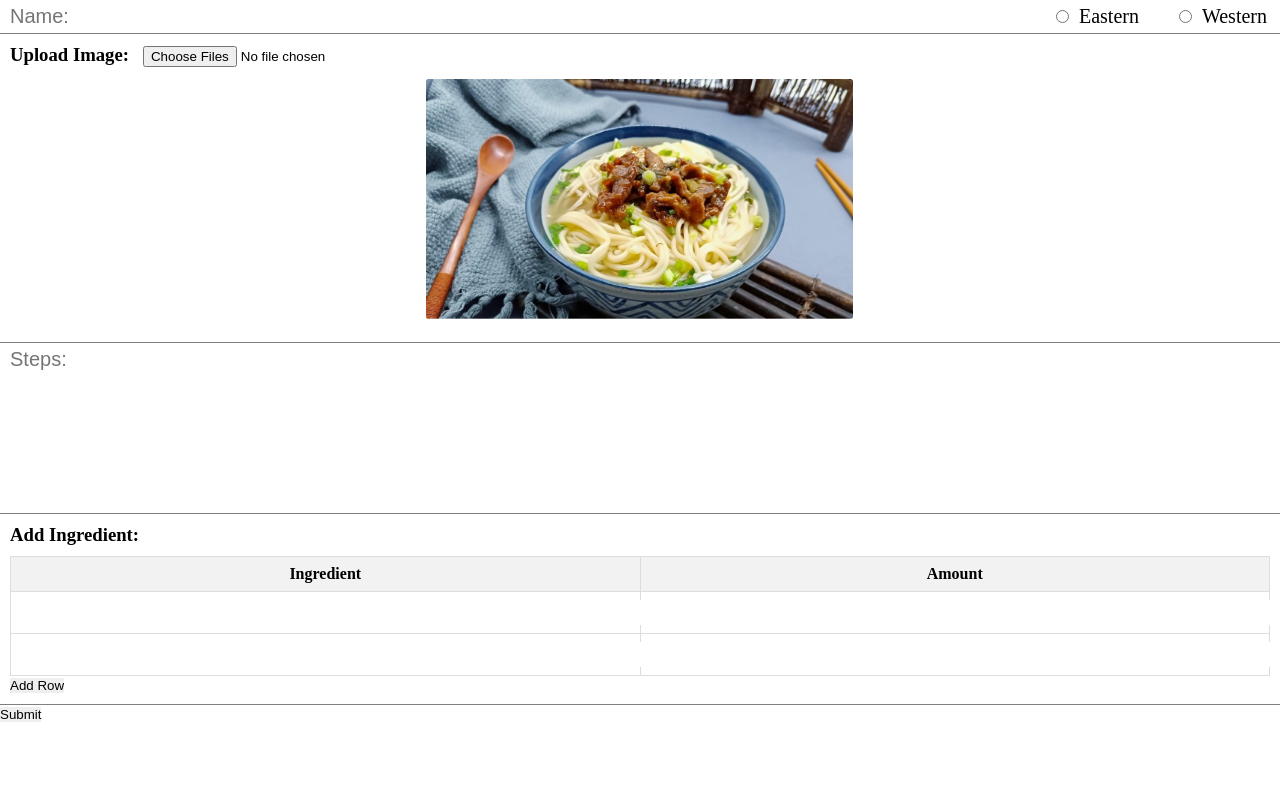
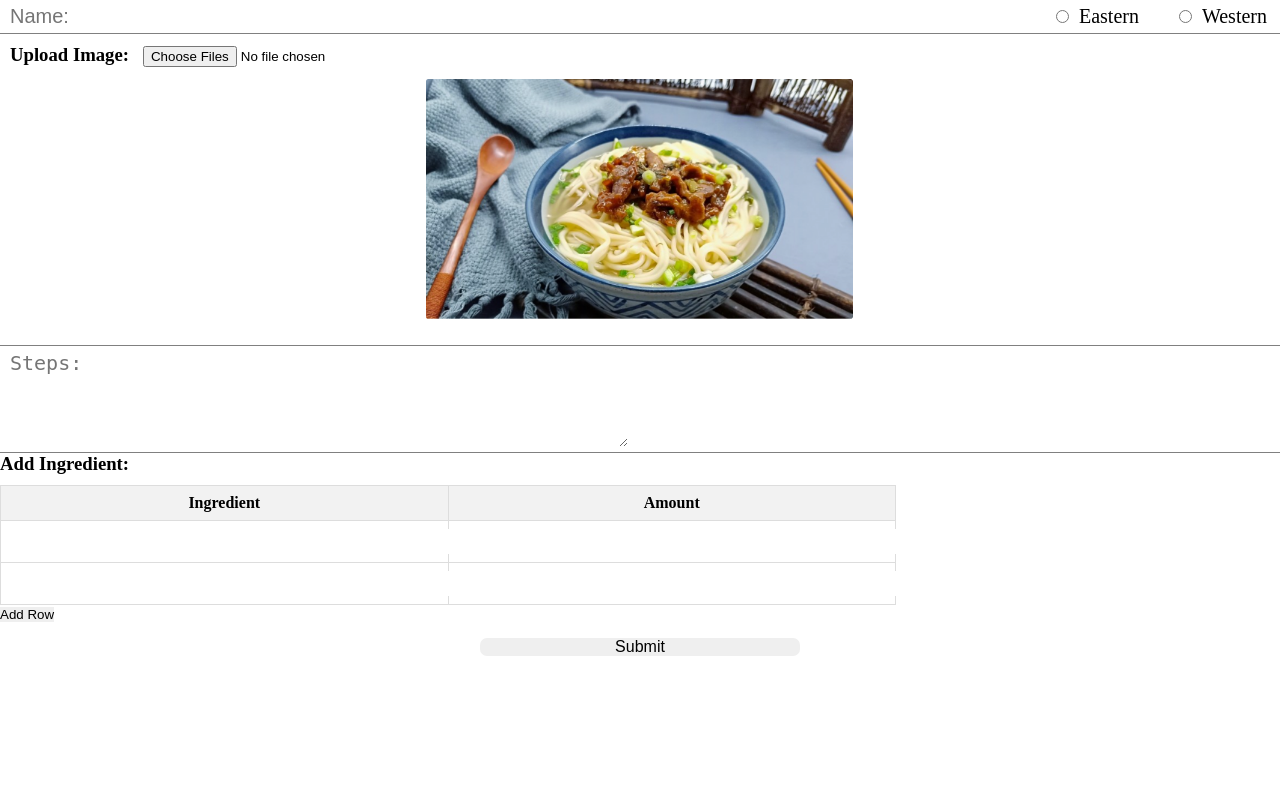
Before and after one commit to Lzyyy12/COMP3019J-Group11, a Flask app: template Recipe Web/apps/templates/edit_recipe.html in a window 1280 px wide. Run offline with Flask 3, Linux system fonts and the light colour scheme; the template is opened without the code that fills it, so the values that code supplies are empty; parts of the project's set-up code (start-up, migrations or seed data) failed here and were passed over.

Commit message:
modify post page

```diff
--- a/Recipe Web/apps/static/css/post.css
+++ b/Recipe Web/apps/static/css/post.css
@@ -1,3 +1,20 @@
+:root {
+  --transition: 0.3s ease-in-out all;
+}
+
+.img {
+  width: 100%;
+  display: block;
+  object-fit: cover;
+}
+html, body {
+  height: 100%; /* 确保 html 和 body 元素占满整个视口 */
+  overflow-y: auto; /* 允许在 Y 轴出现滚动条 */
+}
+.page {
+
+  min-height: calc(100vh - (6rem + 4rem));
+}
 .header {
   display: flex; /* 使用 Flexbox 布局 */
   justify-content: space-between; /* 两端对齐，中间留空 */
@@ -40,7 +57,7 @@
 .upload_picture {
     border-bottom: 1px solid gray;
     padding: 10px;
-    height:18rem/* 新添加的内边距 */
+    /* 新添加的内边距 */
 }
 
 .upload_picture h3 {
@@ -52,7 +69,7 @@
     display: inline-block; /* 使按钮和 h3 在同一行 */
     vertical-align:center;
     width: 15%;
-    height: 25px;
+
     border-radius: 7px;
     /* 对齐到顶部 */
 }
@@ -67,7 +84,7 @@
 .recipe-img {
   height: 15rem;
   border-radius: var(--borderRadius);
-  display: block; /* 图片作为块级元素 */
+  margin-bottom: 1rem;
 }
 
 /*@media screen and (min-width: 576px) {*/
@@ -82,7 +99,7 @@
   justify-content: space-between; /* 两端对齐，中间留空 */
   border-bottom: 1px solid gray; /* 添加黑色边框 */
   padding: 5px; /* 添加一些内边距，让布局更加美观 */
-    height: 10rem;/* 垂直居中对齐子元素 */
+    /* 垂直居中对齐子元素 */
 }
 .context{
    margin-right: 20px; /* 添加右边距 */
@@ -97,15 +114,17 @@
 /*}*/
 
 .add_ingredient{
-    border-bottom: 1px solid gray;
-    padding: 10px;
+  overflow-y: auto;
+    /* 内容超出时显示垂直滚动条 */
+}
     /* 新添加的内边距 */
-}
+
 
 /* 为整个表格添加边框样式 */
 #ingredientsTable {
+    overflow: auto;
   border-collapse: collapse; /* 确保边框之间没有空隙 */
-  width: 100%; /* 表格宽度 */
+  width: 70%; /* 表格宽度 */
   margin-top: 10px; /* 表格上方的边距 */
 }
 
@@ -145,7 +164,31 @@
   margin-top: 15px;
     font-size: 16px;
     width: 25%;
-    height: 40px;
+
     border-radius: 7px;
     /* 或足够的边距以适当分隔上传区域和提交按钮 */
 }
+
+.page-footer {
+  text-align: center;
+  height: 4rem;
+  display: flex;
+  align-items: center;
+  justify-content: center;
+  background: var(--black);
+  color: var(--white);
+}
+
+.page-footer h5 {
+  margin-top: 0;
+  margin-bottom: 0;
+}
+
+.page-footer p {
+  margin-bottom: 0;
+}
+
+.page-footer .footer-logo,
+.page-footer a {
+  color: var(--primary-500);
+}
--- a/Recipe Web/apps/static/js/recipe.js
+++ b/Recipe Web/apps/static/js/recipe.js
@@ -33,7 +33,6 @@ function search() {
         }
     });
 }
-
 document.addEventListener('DOMContentLoaded', function() {
   // 获取添加行按钮
   var addButton = document.getElementById('addRowButton');
--- a/Recipe Web/apps/templates/edit_recipe.html
+++ b/Recipe Web/apps/templates/edit_recipe.html
@@ -17,6 +17,7 @@
 </style>
 
 <body>
+ <main class="page">
   <form action="{{ url_for('recipe.edit_recipe') }}" method="post" enctype="multipart/form-data">
     <div class="header">
         <input type="text" id="recipe_name" name="recipe_name" value="" class="name_input" placeholder="Name:" />
@@ -40,14 +41,14 @@
     </div>
 </div>
 
-      <div class="text">
-    <input type="text" id="recipe_context" name="recipe_description" value="" class="context" placeholder="Steps:" />
-</div>
+   <div class="text">
+  <textarea id="recipe_context" name="recipe_context" class="context" placeholder="Steps:" rows="4" cols="50"></textarea>
+    </div>
 
 
     <div class="add_ingredient">
   <h3>Add Ingredient:</h3>
-  <table id="ingredientsTable">
+  <table id="ingredientsTable" class="ingredientsTable">
     <thead>
       <tr>
         <th>Ingredient</th>
@@ -68,10 +69,11 @@
   <button type="button" id="addRowButton">Add Row</button>
 </div>
 
-<div>
+<div class="submit">
   <button type="submit">Submit</button>
 </div>
 </form>
+</main>
 </body>
 
 </html>
```
